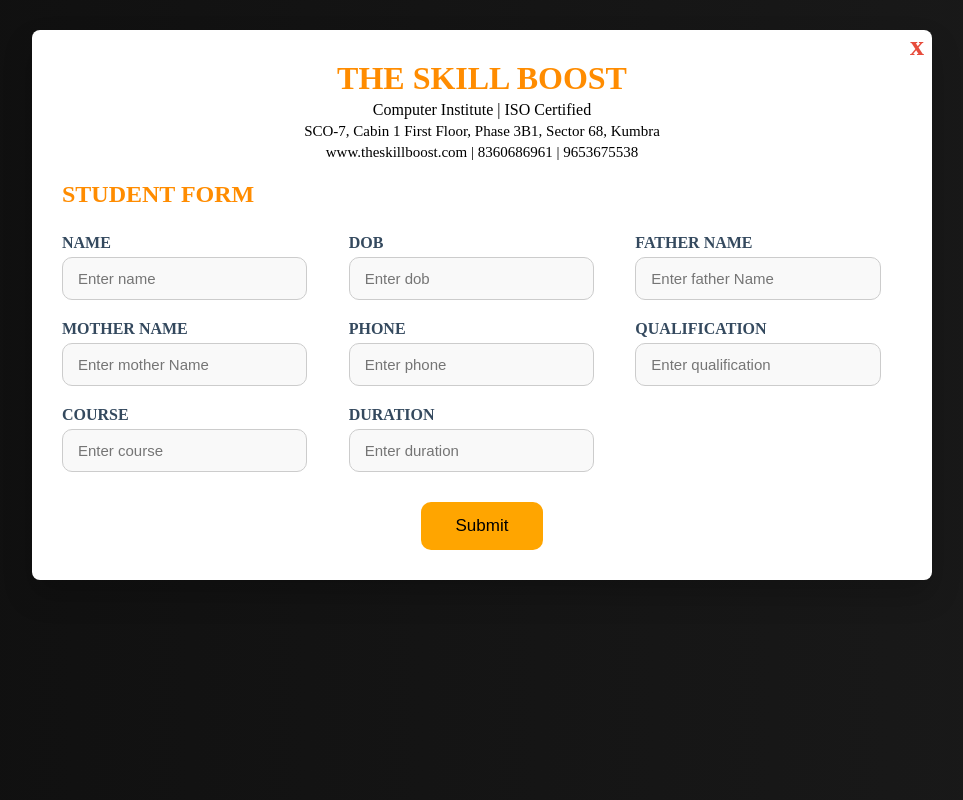
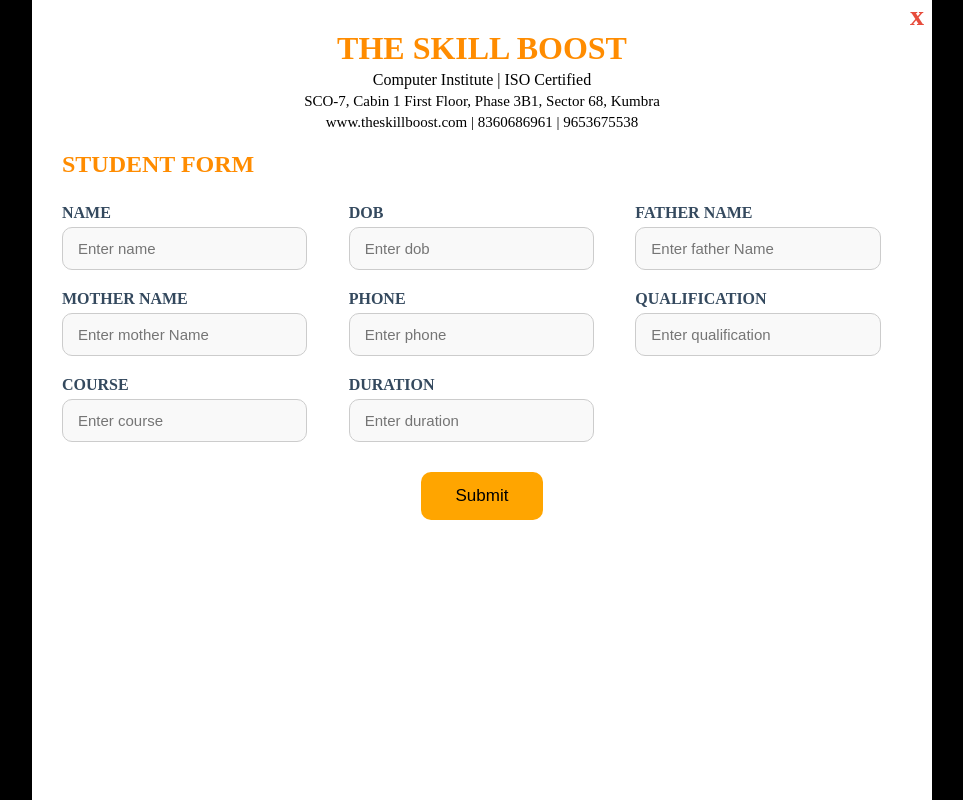
Before and after one commit to dixa640/stud, a React (Vite) app: page /add-student in a window 1280 px wide. Shown: the whole page, without its empty margins (158-1121 px from the left). Built offline with nearby package versions, Linux system fonts and the light colour scheme.

Commit message:
your commit

```diff
--- a/src/addstudent.jsx
+++ b/src/addstudent.jsx
@@ -37,16 +37,16 @@
     return (
      <div style={{
     height: "100vh",
-    background: "linear-gradient(to right, #0f0f0f, #1a1a1a)",
+    width: "100vw",
+    margin: 0,
+    padding: 0,
     display: "flex",
     justifyContent: "center",
-    alignItems: "flex-start",
-    color: "black",
-    padding: "30px",
-    width: "100vw",
-    boxSizing: "border-box",
+    alignItems: "center",
+    background: "#000", // pure black in case content shrinks
     overflow: "hidden"
 }}>
+
     <style>{`
         html, body {
             overflow: hidden !important;
@@ -60,60 +60,60 @@
         @media (max-width: 600px) {
   .form-content {
     padding: 15px !important;
-            max-width: 100vh !important;
+    max-width: 100% !important;
   }
+
   .form-content h1 {
     font-size: 22px !important;
   }
+
   .form-content p {
     font-size: 13px !important;
     margin: 4px 0 !important;
   }
+
   .attendance-form {
     grid-template-columns: 1fr !important;
     justify-items: center;
   }
+
   .attendance-form input {
     width: 85% !important;
     font-size: 15px !important;
     text-align: center;
   }
+
   .attendance-form label {
     font-size: 14px !important;
     text-align: left !important;
   }
+
   .button-submit {
-            width: 100% !important;}
+    width: 100% !important;
   }
+
   html, body {
+    height: 1vh !important;
     overflow: hidden !important;
-            height: 100% !important;
-
     margin: 0;
     padding: 0;
   }
-        ::-webkit-scrollbar {
-          width: 0px;
 }
-        ::-webkit-scrollbar-thumb {
-          background:gray;
-          border-radius: 4px;
-        }
+
       `}</style>
 
             <div style={{
     width: "100%",
     maxWidth: "900px",
+    height: "100vh", // full screen height
     backgroundColor: "#ffffff",
-                borderRadius: "8px",
-                boxShadow: "0 15px 30px rgba(0,0,0,0.2)",
+    borderRadius: "0", // remove rounded corners on mobile
+    boxShadow: "none", // remove shadow on mobile for full-screen feel
     position: "relative",
     display: "flex",
     flexDirection: "column",
-                maxHeight: "100vh",
-                // overflowY: "auto",
-                // overflowX: "auto",
 }}>
+
 
                 {/* Close Button */}
                 <div
```
Lines whose indentation alone changed are shown as unchanged.
